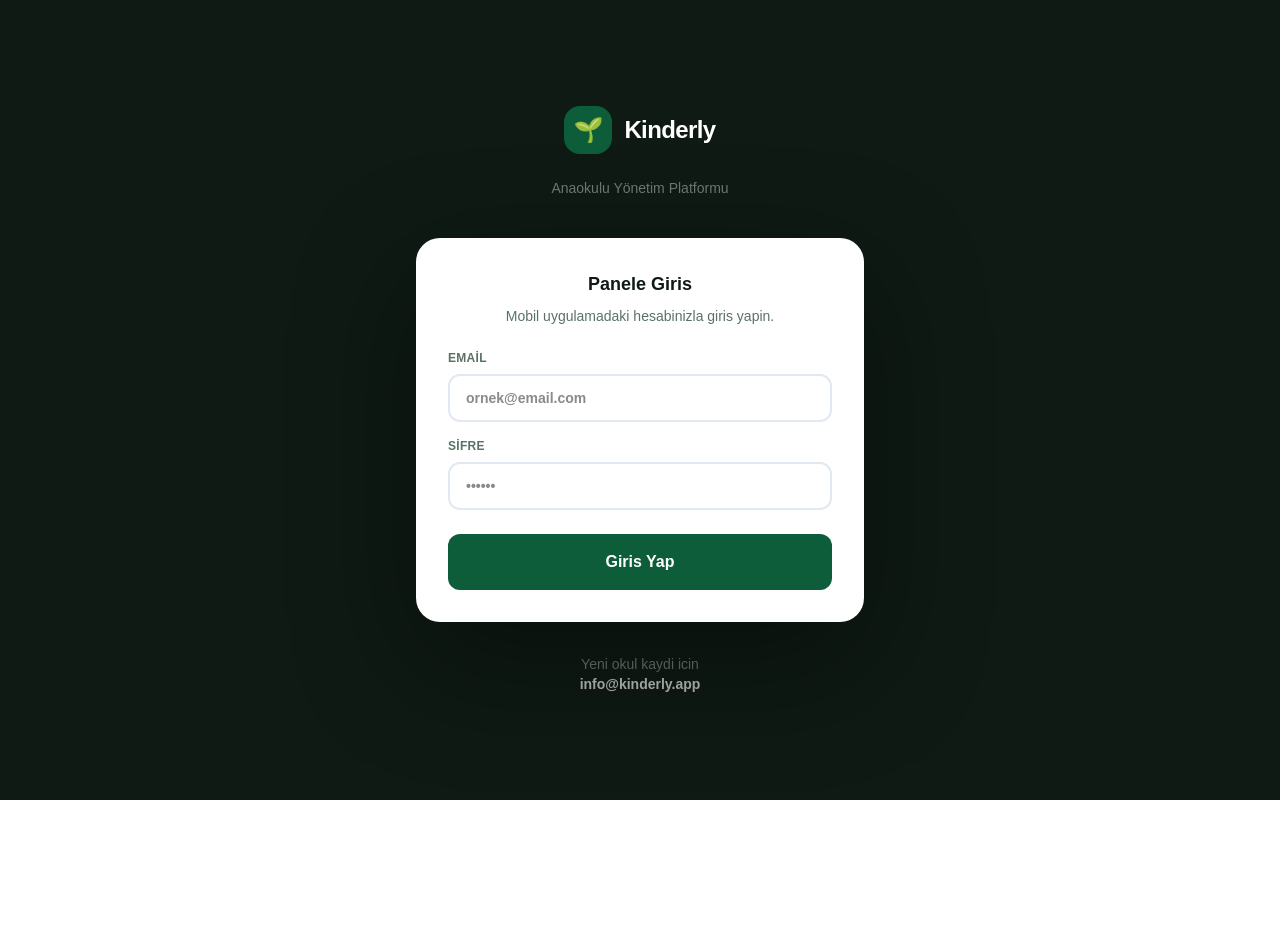
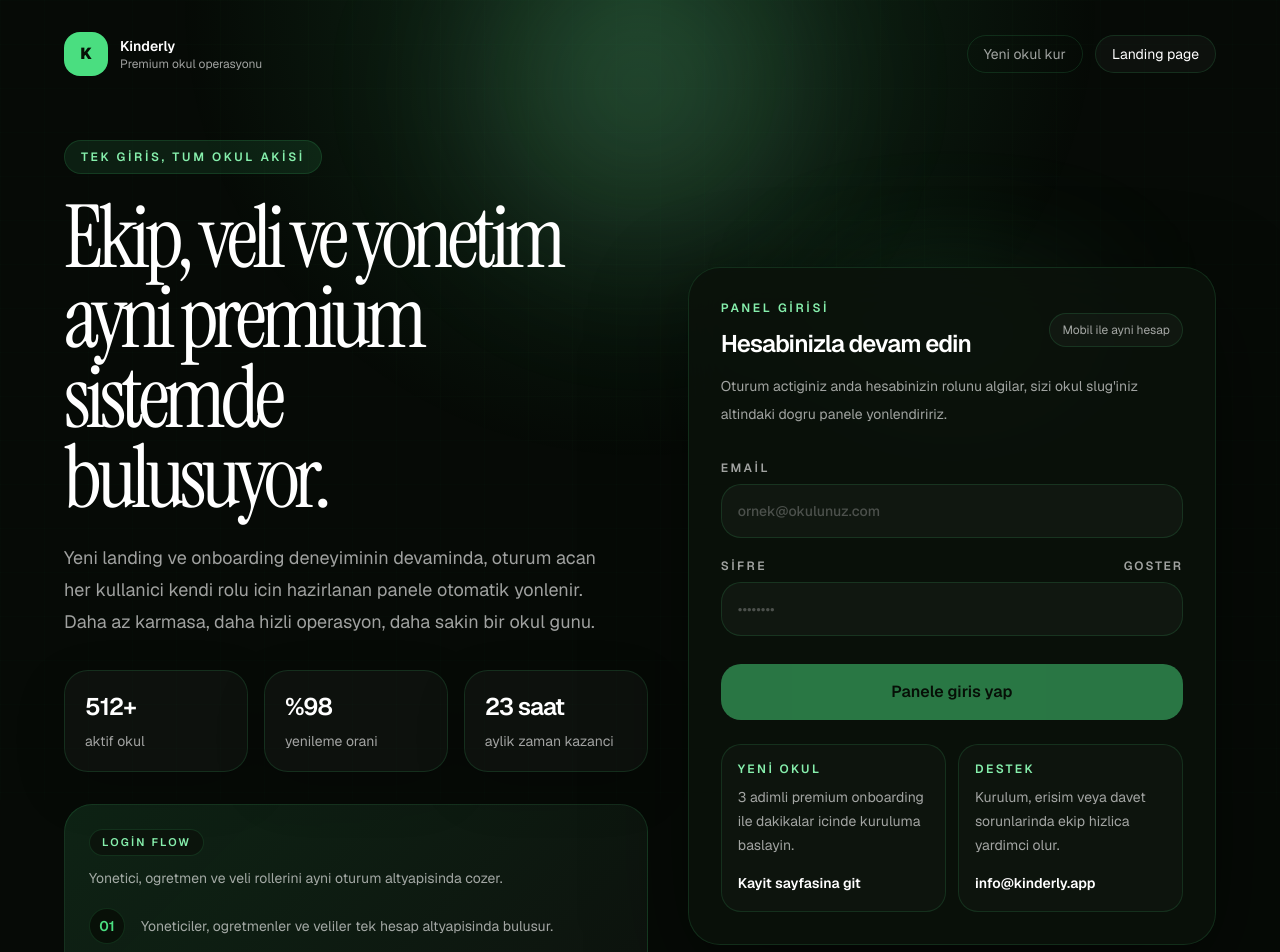
Before and after one commit to muhammetsafakaraatay-oss/kinderly, a Next.js app: page /giris in a window 1280 px wide. Shown: the top 952 px of the page. Before the commit the page ends 800 px from the top, so only its background shows below. Built offline with nearby package versions, Linux system fonts and the light colour scheme; no server answers.

Commit message:
giris sayfasi premium dark theme

```diff
--- a/app/giris/page.tsx
+++ b/app/giris/page.tsx
@@ -1,11 +1,27 @@
 'use client'
 
 import Link from 'next/link'
-import { useEffect, useState } from 'react'
+import { useEffect, useMemo, useState } from 'react'
 import { useRouter } from 'next/navigation'
+import { Instrument_Serif, DM_Sans } from 'next/font/google'
 import { hasSupabaseEnv, supabase } from '@/lib/supabase'
 import { useAuth } from '@/lib/auth'
 import { rolePath } from '@/lib/auth-helpers'
+
+const serif = Instrument_Serif({ subsets: ['latin'], weight: '400', variable: '--font-serif' })
+const sans = DM_Sans({ subsets: ['latin'], weight: ['300', '400', '500', '600', '700'], variable: '--font-sans' })
+
+const trustStats = [
+  ['512+', 'aktif okul'],
+  ['%98', 'yenileme orani'],
+  ['23 saat', 'aylik zaman kazanci'],
+] as const
+
+const supportPoints = [
+  'Yoneticiler, ogretmenler ve veliler tek hesap altyapisinda bulusur.',
+  'Bildirim, aidat ve gunluk akislara ayni oturumdan erisirsiniz.',
+  'Yeni premium onboarding ile acilan okul paneli burada devam eder.',
+] as const
 
 export default function GirisPage() {
   const router = useRouter()
@@ -14,6 +30,10 @@
   const [password, setPassword] = useState('')
   const [submitting, setSubmitting] = useState(false)
   const [error, setError] = useState('')
+  const [showPassword, setShowPassword] = useState(false)
+
+  const normalizedEmail = useMemo(() => email.trim().toLowerCase(), [email])
+  const canSubmit = normalizedEmail.length > 0 && password.trim().length > 0 && !submitting && !authLoading
 
   useEffect(() => {
     if (authLoading) return
@@ -30,11 +50,10 @@
       return
     }
 
-    const normalizedEmail = email.trim().toLowerCase()
     const normalizedPassword = password.trim()
 
     if (!normalizedEmail || !normalizedPassword) {
-      setError('Email ve sifre zorunlu')
+      setError('Email ve sifre zorunlu.')
       return
     }
 
@@ -49,7 +68,7 @@
     if (signInError) {
       setError(
         signInError.message === 'Invalid login credentials'
-          ? 'Email veya sifre hatali'
+          ? 'Email veya sifre hatali.'
           : signInError.message
       )
     }
@@ -58,72 +77,200 @@
   }
 
   return (
-    <div className="min-h-screen bg-[#0f1a14] flex items-center justify-center p-4">
-      <div className="w-full max-w-md">
-        <div className="text-center mb-10">
-          <Link href="/" className="inline-flex items-center gap-3 mb-6">
-            <div className="w-12 h-12 bg-[#0d5c3a] rounded-2xl flex items-center justify-center text-2xl">🌱</div>
-            <span className="text-2xl font-black text-white tracking-tight">Kinderly</span>
-          </Link>
-          <p className="text-white/40 text-sm">Anaokulu Yönetim Platformu</p>
+    <main className={`${serif.variable} ${sans.variable} min-h-screen overflow-hidden bg-[#060a06] font-sans text-white`}>
+      <style>{`
+        :root {
+          --green: #4ade80;
+          --green-strong: #86efac;
+          --green-dim: rgba(74, 222, 128, 0.1);
+          --border: rgba(74, 222, 128, 0.14);
+          --surface: #0b120b;
+          --surface-soft: rgba(255, 255, 255, 0.03);
+          --muted: rgba(255, 255, 255, 0.62);
+        }
+        .serif {
+          font-family: var(--font-serif);
+        }
+      `}</style>
+
+      <div className="pointer-events-none fixed inset-0 overflow-hidden">
+        <div className="absolute inset-0 bg-[radial-gradient(circle_at_top,rgba(74,222,128,0.16),transparent_45%)]" />
+        <div className="absolute left-1/2 top-[-18%] h-[460px] w-[460px] -translate-x-1/2 rounded-full bg-[radial-gradient(circle,rgba(134,239,172,0.22),transparent_70%)] blur-3xl" />
+        <div className="absolute inset-0 bg-[linear-gradient(rgba(74,222,128,0.04)_1px,transparent_1px),linear-gradient(90deg,rgba(74,222,128,0.04)_1px,transparent_1px)] bg-[size:44px_44px] opacity-40" />
       </div>
 
-        <div className="bg-white rounded-3xl p-8 shadow-[0_40px_120px_rgba(0,0,0,0.4)]">
-          <h2 className="text-lg font-bold text-[#0f1a14] mb-2 text-center">Panele Giris</h2>
-          <p className="text-sm text-[#5a7265] text-center mb-6">
-            Mobil uygulamadaki hesabinizla giris yapin.
+      <div className="relative mx-auto flex min-h-screen max-w-[1440px] flex-col px-[5%] pb-10 pt-8">
+        <header className="flex items-center justify-between">
+          <Link href="/" className="flex items-center gap-3">
+            <div className="flex h-11 w-11 items-center justify-center rounded-2xl border border-[var(--border)] bg-[var(--green)] font-black text-[#061006]">
+              K
+            </div>
+            <div>
+              <div className="text-sm font-semibold text-white">Kinderly</div>
+              <div className="text-xs text-[var(--muted)]">Premium okul operasyonu</div>
+            </div>
+          </Link>
+
+          <div className="flex items-center gap-3">
+            <Link
+              href="/kayit"
+              className="hidden rounded-full border border-[var(--border)] px-4 py-2 text-sm text-[var(--muted)] transition-colors hover:text-white sm:inline-flex"
+            >
+              Yeni okul kur
+            </Link>
+            <Link
+              href="/"
+              className="rounded-full border border-[var(--border)] bg-white/[0.03] px-4 py-2 text-sm text-white transition-colors hover:bg-white/[0.06]"
+            >
+              Landing page
+            </Link>
+          </div>
+        </header>
+
+        <div className="grid flex-1 items-center gap-10 py-10 lg:grid-cols-[1.05fr_0.95fr] lg:py-16">
+          <section className="max-w-[640px]">
+            <div className="inline-flex items-center gap-2 rounded-full border border-[var(--border)] bg-[var(--green-dim)] px-4 py-2 text-xs font-semibold uppercase tracking-[0.22em] text-[var(--green-strong)]">
+              Tek giris, tum okul akisi
+            </div>
+
+            <h1 className="serif mt-6 text-[clamp(3.1rem,6.8vw,6.4rem)] leading-[0.92] tracking-[-0.06em] text-white">
+              Ekip, veli ve yonetim
+              <br />
+              ayni premium sistemde
+              <br />
+              bulusuyor.
+            </h1>
+
+            <p className="mt-6 max-w-[560px] text-lg leading-8 text-[var(--muted)]">
+              Yeni landing ve onboarding deneyiminin devaminda, oturum acan her kullanici kendi rolu icin hazirlanan panele
+              otomatik yonlenir. Daha az karmasa, daha hizli operasyon, daha sakin bir okul gunu.
+            </p>
+
+            <div className="mt-8 grid gap-4 sm:grid-cols-3">
+              {trustStats.map(([value, label]) => (
+                <div key={label} className="rounded-[24px] border border-[var(--border)] bg-white/[0.03] p-5 shadow-[0_18px_50px_rgba(0,0,0,0.18)]">
+                  <div className="text-2xl font-semibold tracking-[-0.04em] text-white">{value}</div>
+                  <div className="mt-2 text-sm text-[var(--muted)]">{label}</div>
+                </div>
+              ))}
+            </div>
+
+            <div className="mt-8 rounded-[28px] border border-[var(--border)] bg-[linear-gradient(135deg,rgba(74,222,128,0.12),rgba(255,255,255,0.03))] p-6">
+              <div className="flex flex-wrap items-center gap-3">
+                <span className="rounded-full border border-[var(--border)] bg-[#0b140c] px-3 py-1 text-[11px] font-semibold uppercase tracking-[0.2em] text-[var(--green-strong)]">
+                  Login flow
+                </span>
+                <span className="text-sm text-[var(--muted)]">Yonetici, ogretmen ve veli rollerini ayni oturum altyapisinda cozer.</span>
+              </div>
+
+              <div className="mt-5 space-y-4">
+                {supportPoints.map((item, index) => (
+                  <div key={item} className="flex items-start gap-4">
+                    <div className="flex h-9 w-9 shrink-0 items-center justify-center rounded-full border border-[var(--border)] bg-[#081008] text-sm font-semibold text-[var(--green)]">
+                      0{index + 1}
+                    </div>
+                    <p className="pt-1 text-sm leading-7 text-[var(--muted)]">{item}</p>
+                  </div>
+                ))}
+              </div>
+            </div>
+          </section>
+
+          <section className="relative">
+            <div className="absolute inset-x-6 top-4 h-24 rounded-full bg-[radial-gradient(circle,rgba(74,222,128,0.28),transparent_72%)] blur-3xl" />
+
+            <div className="relative rounded-[32px] border border-[var(--border)] bg-[rgba(11,18,11,0.88)] p-6 shadow-[0_30px_100px_rgba(0,0,0,0.45)] backdrop-blur-xl sm:p-8">
+              <div className="flex items-center justify-between gap-4">
+                <div>
+                  <div className="text-xs font-semibold uppercase tracking-[0.22em] text-[var(--green-strong)]">Panel girisi</div>
+                  <h2 className="mt-3 text-2xl font-semibold tracking-[-0.04em] text-white">Hesabinizla devam edin</h2>
+                </div>
+                <div className="rounded-full border border-[var(--border)] bg-[var(--surface-soft)] px-3 py-2 text-xs text-[var(--muted)]">
+                  Mobil ile ayni hesap
+                </div>
+              </div>
+
+              <p className="mt-3 max-w-[460px] text-sm leading-7 text-[var(--muted)]">
+                Oturum actiginiz anda hesabinizin rolunu algilar, sizi okul slug&apos;iniz altindaki dogru panele yonlendiririz.
               </p>
 
               {!hasSupabaseEnv && (
-            <div className="mb-4 rounded-2xl border border-amber-200 bg-amber-50 px-4 py-3 text-sm text-amber-800">
+                <div className="mt-6 rounded-[22px] border border-amber-300/20 bg-amber-400/10 px-4 py-4 text-sm leading-6 text-amber-100">
                   Vercel ortam degiskenleri eksik. `NEXT_PUBLIC_SUPABASE_URL` ve `NEXT_PUBLIC_SUPABASE_ANON_KEY`
                   tanimlanmadan web girisi calismaz.
                 </div>
               )}
 
-          <div className="mb-4">
-            <label className="block text-xs font-bold text-[#5a7265] mb-2 uppercase tracking-wide">Email</label>
+              <div className="mt-8 space-y-5">
+                <div>
+                  <label className="mb-2 block text-xs font-semibold uppercase tracking-[0.2em] text-[var(--muted)]">Email</label>
                   <input
                     value={email}
                     onChange={(e) => setEmail(e.target.value)}
-              onKeyDown={(e) => e.key === 'Enter' && handleLogin()}
-              placeholder="ornek@email.com"
+                    onKeyDown={(e) => e.key === 'Enter' && canSubmit && handleLogin()}
+                    placeholder="ornek@okulunuz.com"
                     autoComplete="email"
-              className="w-full border-2 border-[#e2e8f0] rounded-xl px-4 py-3 text-sm font-semibold outline-none focus:border-[#0d5c3a] transition-colors text-[#0f1a14]"
+                    className="w-full rounded-[20px] border border-[var(--border)] bg-white/[0.03] px-4 py-4 text-sm font-medium text-white outline-none transition-all placeholder:text-white/25 focus:border-[var(--green)] focus:bg-white/[0.05]"
                   />
                 </div>
 
-          <div className="mb-6">
-            <label className="block text-xs font-bold text-[#5a7265] mb-2 uppercase tracking-wide">Sifre</label>
+                <div>
+                  <div className="mb-2 flex items-center justify-between gap-3">
+                    <label className="block text-xs font-semibold uppercase tracking-[0.2em] text-[var(--muted)]">Sifre</label>
+                    <button
+                      type="button"
+                      onClick={() => setShowPassword((value) => !value)}
+                      className="text-xs font-semibold uppercase tracking-[0.16em] text-[var(--muted)] transition-colors hover:text-white"
+                    >
+                      {showPassword ? 'Gizle' : 'Goster'}
+                    </button>
+                  </div>
                   <input
-              type="password"
+                    type={showPassword ? 'text' : 'password'}
                     value={password}
                     onChange={(e) => setPassword(e.target.value)}
-              onKeyDown={(e) => e.key === 'Enter' && handleLogin()}
-              placeholder="••••••"
+                    onKeyDown={(e) => e.key === 'Enter' && canSubmit && handleLogin()}
+                    placeholder="••••••••"
                     autoComplete="current-password"
-              className="w-full border-2 border-[#e2e8f0] rounded-xl px-4 py-3 text-sm font-semibold outline-none focus:border-[#0d5c3a] transition-colors text-[#0f1a14]"
+                    className="w-full rounded-[20px] border border-[var(--border)] bg-white/[0.03] px-4 py-4 text-sm font-medium text-white outline-none transition-all placeholder:text-white/25 focus:border-[var(--green)] focus:bg-white/[0.05]"
                   />
+                </div>
               </div>
 
               <button
                 onClick={handleLogin}
-            disabled={submitting || authLoading}
-            className="w-full bg-[#0d5c3a] text-white rounded-xl py-4 font-bold text-base hover:bg-[#1a7a50] transition-colors disabled:opacity-60"
+                disabled={!canSubmit}
+                className="mt-7 w-full rounded-[20px] bg-[var(--green)] px-5 py-4 text-base font-semibold text-[#051005] transition-all hover:translate-y-[-1px] hover:bg-[#7bf0a6] disabled:cursor-not-allowed disabled:opacity-50"
               >
-            {submitting || authLoading ? 'Giris yapiliyor...' : 'Giris Yap'}
+                {submitting || authLoading ? 'Giris yapiliyor...' : 'Panele giris yap'}
               </button>
 
-          {error && <p className="text-red-500 text-sm text-center mt-3">{error}</p>}
+              {error && <p className="mt-4 text-sm leading-6 text-[#fda4af]">{error}</p>}
+
+              <div className="mt-6 grid gap-3 sm:grid-cols-2">
+                <div className="rounded-[20px] border border-[var(--border)] bg-white/[0.02] p-4">
+                  <div className="text-xs font-semibold uppercase tracking-[0.2em] text-[var(--green-strong)]">Yeni okul</div>
+                  <p className="mt-2 text-sm leading-6 text-[var(--muted)]">3 adimli premium onboarding ile dakikalar icinde kuruluma baslayin.</p>
+                  <Link href="/kayit" className="mt-4 inline-flex text-sm font-semibold text-white transition-colors hover:text-[var(--green-strong)]">
+                    Kayit sayfasina git
+                  </Link>
                 </div>
 
-        <div className="text-center mt-8 text-white/30 text-sm">
-          <p>Yeni okul kaydi icin</p>
-          <a href="mailto:info@kinderly.app" className="text-white/60 font-semibold hover:text-white transition-colors">
+                <div className="rounded-[20px] border border-[var(--border)] bg-white/[0.02] p-4">
+                  <div className="text-xs font-semibold uppercase tracking-[0.2em] text-[var(--green-strong)]">Destek</div>
+                  <p className="mt-2 text-sm leading-6 text-[var(--muted)]">Kurulum, erisim veya davet sorunlarinda ekip hizlica yardimci olur.</p>
+                  <a
+                    href="mailto:info@kinderly.app"
+                    className="mt-4 inline-flex text-sm font-semibold text-white transition-colors hover:text-[var(--green-strong)]"
+                  >
                     info@kinderly.app
                   </a>
                 </div>
               </div>
             </div>
+          </section>
+        </div>
+      </div>
+    </main>
   )
 }
```
Lines whose indentation alone changed are shown as unchanged.
